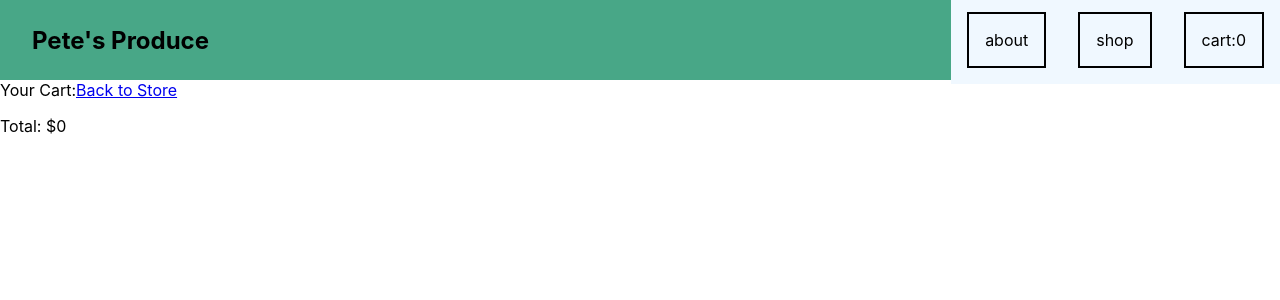
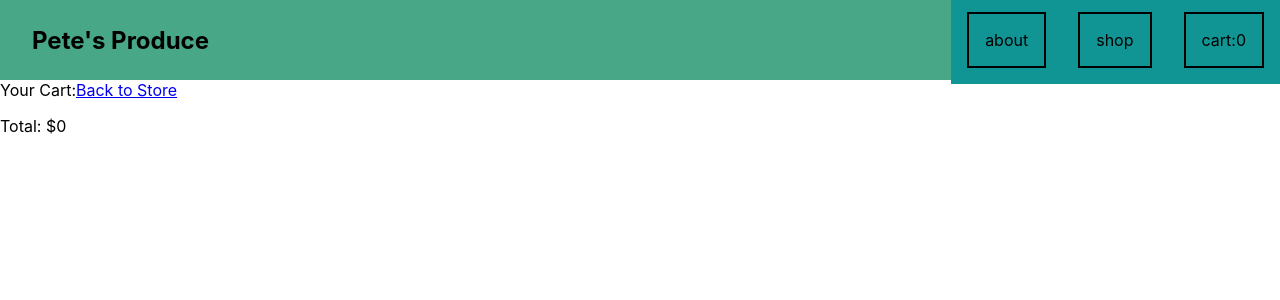
Before and after one commit to sbusenba/odin-shopping-cart, a React (Create React App) app: page /cart in a window 1280 px wide. Shown: the top 300 px of the page. Built offline with nearby package versions, Linux system fonts and the light colour scheme.

Commit message:
Update background color of navbar items.

```diff
--- a/src/styles/store.css
+++ b/src/styles/store.css
@@ -15,7 +15,7 @@
     flex-direction: row;
 }
 .navDiv>ul>li{
-     background-color: aliceblue;
+     background-color: rgb(16, 148, 148);
 
 }
 .navDiv h1{
```
